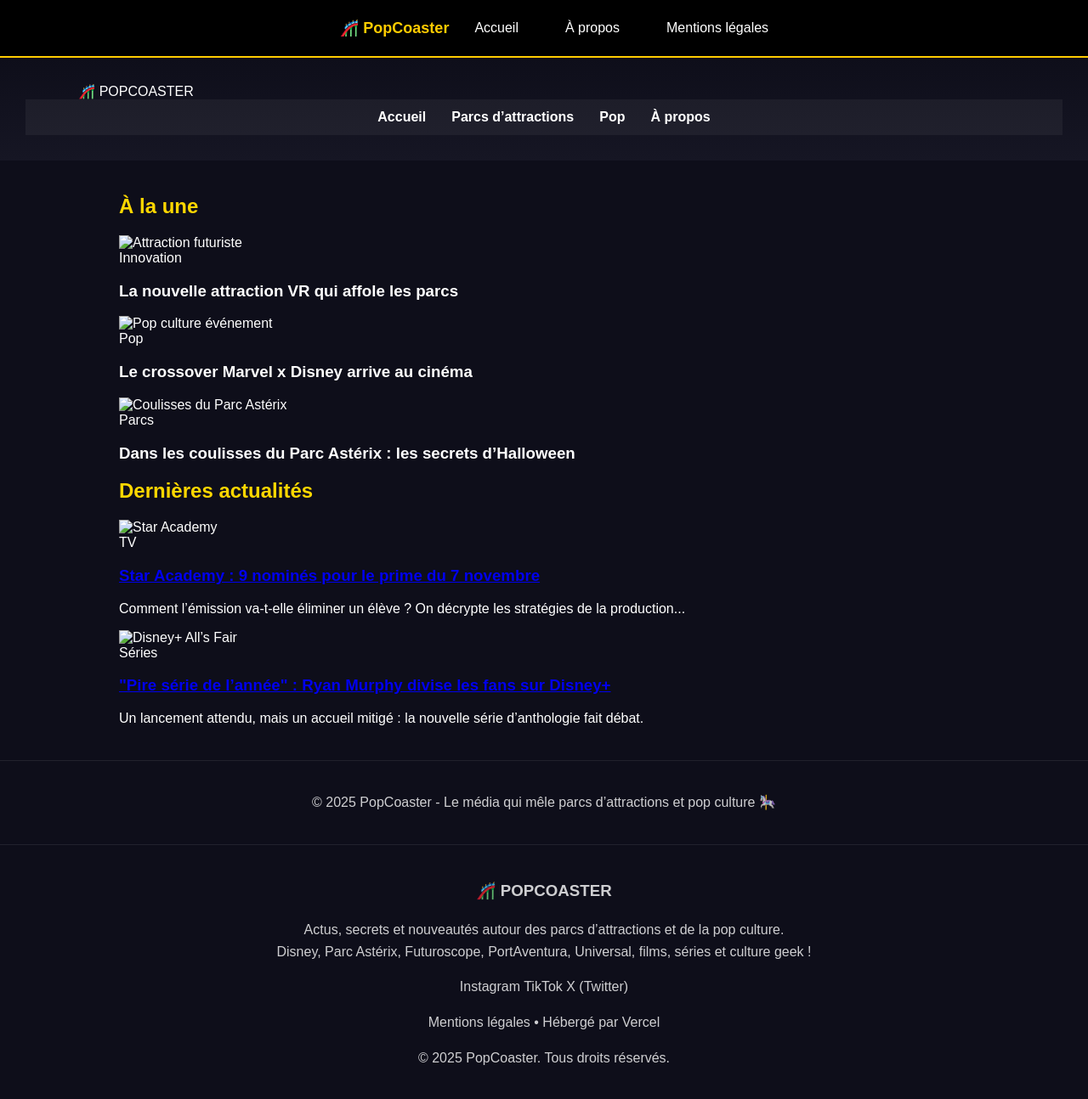
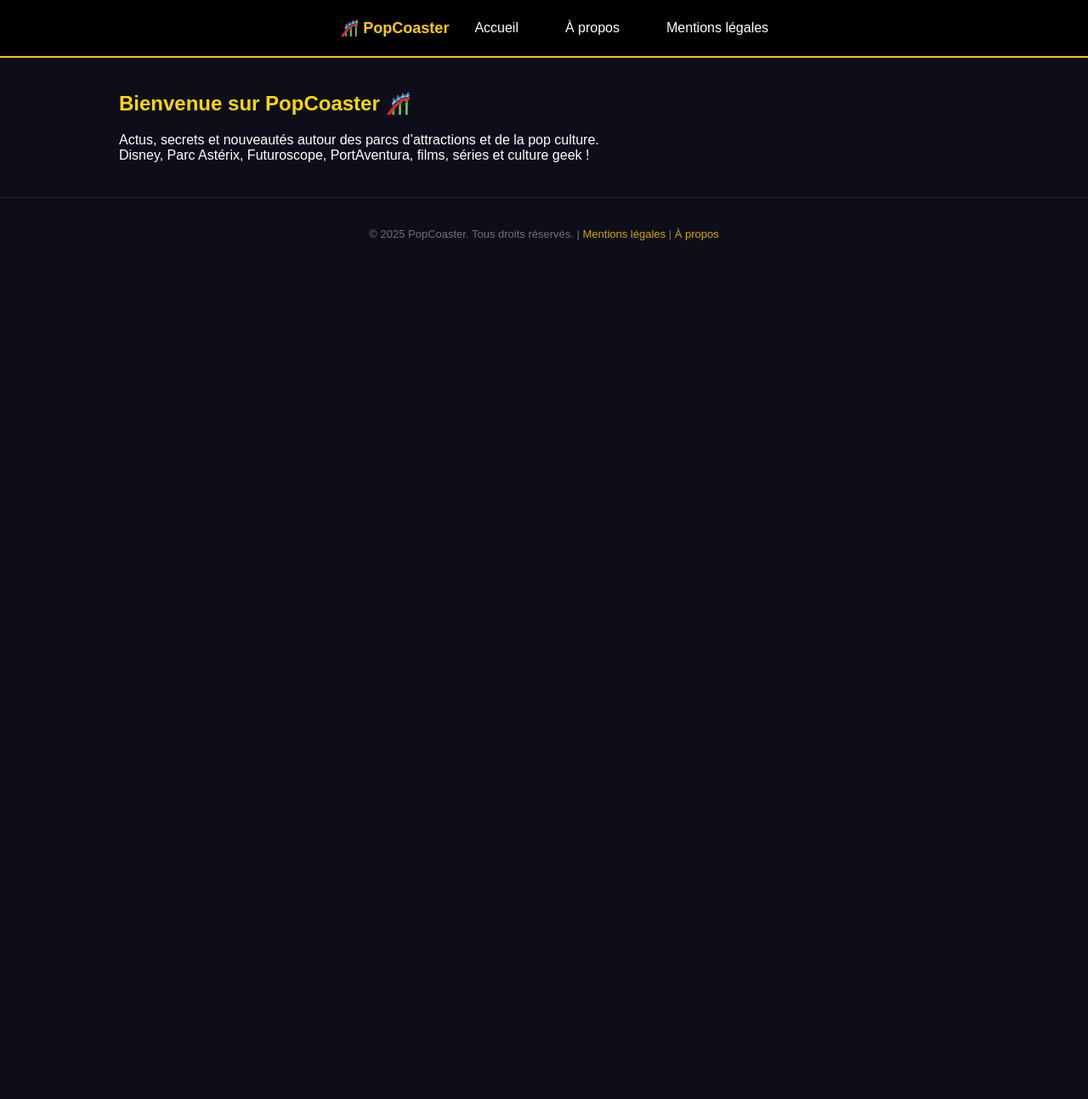
Before and after one commit to PopCoaster/popcoaster, a plain HTML site: page index.html in a window 1280 px wide. Shown: the top 1294 px of the page at 85% size. After the commit the page ends 800 px from the top, so only its background shows below. Drawn offline with Linux system fonts and the light colour scheme.

Commit message:
Update index.html

```diff
--- a/index.html
+++ b/index.html
@@ -3,41 +3,38 @@
 <head>
   <meta charset="UTF-8" />
   <meta name="viewport" content="width=device-width, initial-scale=1.0" />
-  <title>PopCoaster - Parcs d’attractions & pop culture</title>
+  <title>PopCoaster – Parcs d’attractions & Pop Culture</title>
+
+  <!-- ✅ CSS -->
   <link rel="stylesheet" href="style.css" />
-  <link href="https://fonts.googleapis.com/css2?family=Poppins:wght@400;600;700&display=swap" rel="stylesheet">
-<!-- 🌐 META & SEO DE BASE -->
-<meta charset="UTF-8" />
-<meta name="viewport" content="width=device-width, initial-scale=1.0" />
-<meta name="description" content="PopCoaster - Actus, secrets et nouveautés autour des parcs d’attractions et de la pop culture. Retrouvez l’essentiel de l’actu Disney, Parc Astérix, Futuroscope, PortAventura, cinéma et séries.">
-<meta name="author" content="PopCoaster">
-<meta name="robots" content="index, follow">
-<meta name="theme-color" content="#ffcc00">
 
-<!-- 🧭 SEO & GOOGLE DISCOVER -->
-<link rel="canonical" href="https://popcoaster.com" />
-<meta name="googlebot" content="index,follow,max-snippet:-1,max-image-preview:large,max-video-preview:-1">
+  <!-- ✅ Typo -->
+  <link href="https://fonts.googleapis.com/css2?family=Poppins:wght@400;600;700&display=swap" rel="stylesheet" />
 
-<!-- 🧠 OPEN GRAPH (Facebook / LinkedIn / Discord) -->
-<meta property="og:title" content="PopCoaster - Actus parcs d’attractions et pop culture">
-<meta property="og:description" content="Toute l’actualité des parcs d’attractions, Disney, Astérix, Universal et de la pop culture mondiale.">
-<meta property="og:image" content="https://popcoaster.com/images/logo.png">
-<meta property="og:url" content="https://popcoaster.com">
-<meta property="og:site_name" content="PopCoaster">
-<meta property="og:type" content="website">
+  <!-- ✅ META SEO -->
+  <meta name="description" content="PopCoaster – Actus, secrets et nouveautés autour des parcs d’attractions et de la pop culture. Retrouvez l’essentiel de l’actu Disney, Parc Astérix, Futuroscope, PortAventura, films, séries et culture geek !" />
+  <meta name="robots" content="index, follow" />
+  <meta name="theme-color" content="#ffcc00" />
 
-<!-- 🐦 TWITTER CARD -->
-<meta name="twitter:card" content="summary_large_image">
-<meta name="twitter:title" content="PopCoaster - Parcs d’attractions & pop culture">
-<meta name="twitter:description" content="Toute l’actu des parcs d’attractions, des films et de la culture pop.">
-<meta name="twitter:image" content="https://popcoaster.com/images/logo.png">
-<meta name="twitter:site" content="@pop_coaster">
+  <!-- ✅ OPEN GRAPH -->
+  <meta property="og:title" content="PopCoaster – Actus parcs d’attractions et pop culture" />
+  <meta property="og:description" content="Toute l’actualité des parcs Disney, Astérix, Universal, Futuroscope et de la culture pop." />
+  <meta property="og:image" content="https://popcoaster.com/images/logo.png" />
+  <meta property="og:url" content="https://popcoaster.com" />
+  <meta property="og:type" content="website" />
 
-<!-- 🔗 FAVICON -->
-<link rel="icon" href="https://popcoaster.com/favicon.ico" type="image/x-icon">
-<link rel="apple-touch-icon" href="https://popcoaster.com/images/logo.png">
+  <!-- ✅ TWITTER CARD -->
+  <meta name="twitter:card" content="summary_large_image" />
+  <meta name="twitter:title" content="PopCoaster – Parcs d’attractions & pop culture" />
+  <meta name="twitter:description" content="Toute l’actualité des parcs d’attractions, des films et de la culture pop." />
+  <meta name="twitter:image" content="https://popcoaster.com/images/logo.png" />
+  <meta name="twitter:site" content="@pop_coaster" />
 
-<!-- 🔍 STRUCTURED DATA (GOOGLE) -->
+  <!-- ✅ FAVICON -->
+  <link rel="icon" href="https://popcoaster.com/favicon.ico" type="image/x-icon" />
+  <link rel="apple-touch-icon" href="https://popcoaster.com/images/logo.png" />
+
+  <!-- ✅ STRUCTURED DATA -->
   <script type="application/ld+json">
   {
     "@context": "https://schema.org",
@@ -45,36 +42,18 @@
     "name": "PopCoaster",
     "url": "https://popcoaster.com",
     "logo": "https://popcoaster.com/images/logo.png",
-  "sameAs": [
-    "https://www.instagram.com/pop.coaster",
-    "https://www.tiktok.com/@pop_coaster",
-    "https://x.com/pop_coaster"
-  ]
+    "sameAs": ["https://x.com/pop_coaster", "https://www.instagram.com/pop.coaster", "https://www.tiktok.com/@pop_coaster"]
   }
   </script>
+</head>
 
-<!-- 🧩 GOOGLE ANALYTICS (ajouter ton ID plus tard) -->
-<!--
-<script async src="https://www.googletagmanager.com/gtag/js?id=G-XXXXXXXXXX"></script>
-<script>
-  window.dataLayer = window.dataLayer || [];
-  function gtag(){dataLayer.push(arguments);}
-  gtag('js', new Date());
-  gtag('config', 'G-XXXXXXXXXX');
-</script>
--->
+<body>
 
-<title>PopCoaster - Parcs d’attractions & Pop Culture</title>
-</head>
   <!-- 🌐 NAVIGATION POPCOASTER -->
   <nav class="navbar">
     <div class="nav-container">
       <a href="index.html" class="nav-logo">🎢 PopCoaster</a>
-
-    <button class="nav-toggle" id="nav-toggle" aria-label="Menu">
-      ☰
-    </button>
-
+      <button class="nav-toggle" id="nav-toggle" aria-label="Menu">☰</button>
       <ul class="nav-menu" id="nav-menu">
         <li><a href="index.html">Accueil</a></li>
         <li><a href="a-propos.html">À propos</a></li>
@@ -83,106 +62,38 @@
     </div>
   </nav>
 
-  <body>
-  <header>
-    <div class="logo">🎢 <span>POP</span>COASTER</div>
-    <nav>
-      <a href="#">Accueil</a>
-      <a href="#">Parcs d’attractions</a>
-      <a href="#">Pop</a>
-      <a href="#">À propos</a>
-    </nav>
-  </header>
-
   <main>
-    <!-- Section Mise en avant -->
-    <section class="featured">
-      <h2>À la une</h2>
-      <div class="featured-grid">
-        <article>
-          <img src="images/une1.jpg" alt="Attraction futuriste">
-          <div class="overlay">
-            <span class="category">Innovation</span>
-            <h3>La nouvelle attraction VR qui affole les parcs</h3>
-          </div>
-        </article>
-        <article>
-          <img src="images/une2.jpg" alt="Pop culture événement">
-          <div class="overlay">
-            <span class="category">Pop</span>
-            <h3>Le crossover Marvel x Disney arrive au cinéma</h3>
-          </div>
-        </article>
-        <article>
-          <img src="images/une3.jpg" alt="Coulisses du Parc Astérix">
-          <div class="overlay">
-            <span class="category">Parcs</span>
-            <h3>Dans les coulisses du Parc Astérix : les secrets d’Halloween</h3>
-          </div>
-        </article>
-      </div>
+    <section>
+      <h1>Bienvenue sur PopCoaster 🎢</h1>
+      <p>Actus, secrets et nouveautés autour des parcs d’attractions et de la pop culture. <br>
+      Disney, Parc Astérix, Futuroscope, PortAventura, films, séries et culture geek !</p>
     </section>
 
-    <!-- Section Dernières actualités -->
-    <section class="latest">
-      <h2>Dernières actualités</h2>
-      <div class="latest-list">
-        <article>
-          <img src="images/article1.jpg" alt="Star Academy">
-          <div>
-            <span class="category">TV</span>
-            <h3><a href="post.html">Star Academy : 9 nominés pour le prime du 7 novembre</a></h3>
-            <p>Comment l’émission va-t-elle éliminer un élève ? On décrypte les stratégies de la production...</p>
-          </div>
-        </article>
-        <article>
-          <img src="images/article2.jpg" alt="Disney+ All’s Fair">
-          <div>
-            <span class="category">Séries</span>
-            <h3><a href="post.html">"Pire série de l’année" : Ryan Murphy divise les fans sur Disney+</a></h3>
-            <p>Un lancement attendu, mais un accueil mitigé : la nouvelle série d’anthologie fait débat.</p>
-          </div>
-        </article>
-      </div>
-    </section>
+    <!-- Ici viendront les articles dynamiques -->
   </main>
 
   <footer>
-    <p>© 2025 PopCoaster - Le média qui mêle parcs d’attractions et pop culture 🎠</p>
-  </footer>
-<!-- 🌙 FOOTER POPCOASTER -->
-<footer class="footer-popcoaster">
-  <div class="footer-container">
-    <h3>🎢 POPCOASTER</h3>
-
-    <p class="footer-description">
-      Actus, secrets et nouveautés autour des parcs d’attractions et de la pop culture.<br>
-      Disney, Parc Astérix, Futuroscope, PortAventura, Universal, films, séries et culture geek !
+    <p style="font-size:13px; color:#888;">
+      © <span id="year"></span> PopCoaster. Tous droits réservés.
+      | <a href="mentions-legales.html" style="color:#ffcc00; text-decoration:none;">Mentions légales</a>
+      | <a href="a-propos.html" style="color:#ffcc00; text-decoration:none;">À propos</a>
     </p>
-
-    <div class="footer-socials">
-      <a href="https://www.instagram.com/pop.coaster" target="_blank" rel="noopener">Instagram</a>
-      <a href="https://www.tiktok.com/@pop_coaster" target="_blank" rel="noopener">TikTok</a>
-      <a href="https://x.com/pop_coaster" target="_blank" rel="noopener">X (Twitter)</a>
-    </div>
-
-    <p class="footer-mentions">
-      <a href="/mentions-legales.html">Mentions légales</a> • Hébergé par
-      <a href="https://vercel.com" target="_blank" rel="noopener">Vercel</a>
-    </p>
-
-    <p class="footer-copy">© <span id="year"></span> PopCoaster. Tous droits réservés.</p>
-  </div>
   </footer>
 
+  <!-- ✅ Script pour l’année automatique -->
   <script>
     document.getElementById("year").textContent = new Date().getFullYear();
   </script>
 
+  <!-- ✅ Script du menu mobile -->
+  <script>
+    const navToggle = document.getElementById('nav-toggle');
+    const navMenu = document.getElementById('nav-menu');
 
-<!-- Script pour l’année dynamique -->
-<script>
-  document.getElementById("year").textContent = new Date().getFullYear();
+    navToggle.addEventListener('click', () => {
+      navMenu.classList.toggle('active');
+    });
   </script>
+
 </body>
 </html>
```
Lines whose indentation alone changed are shown as unchanged.
